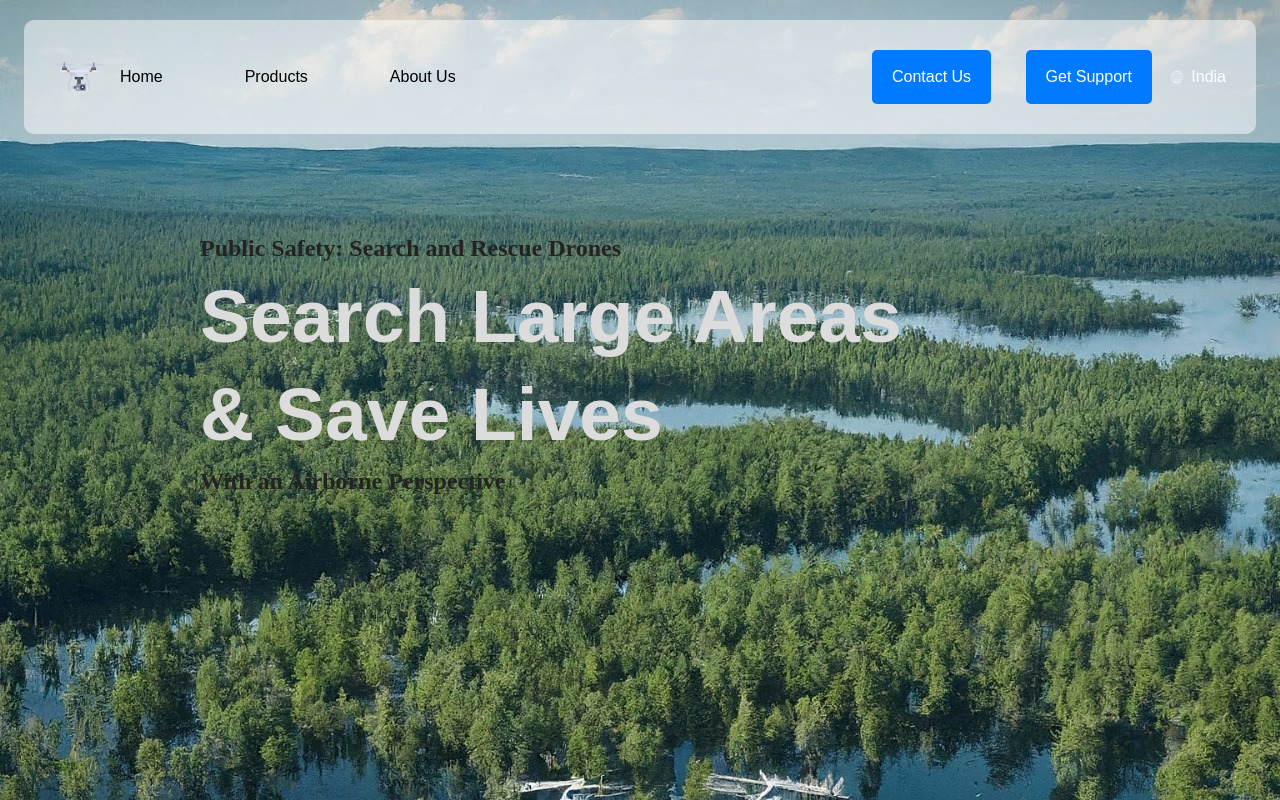
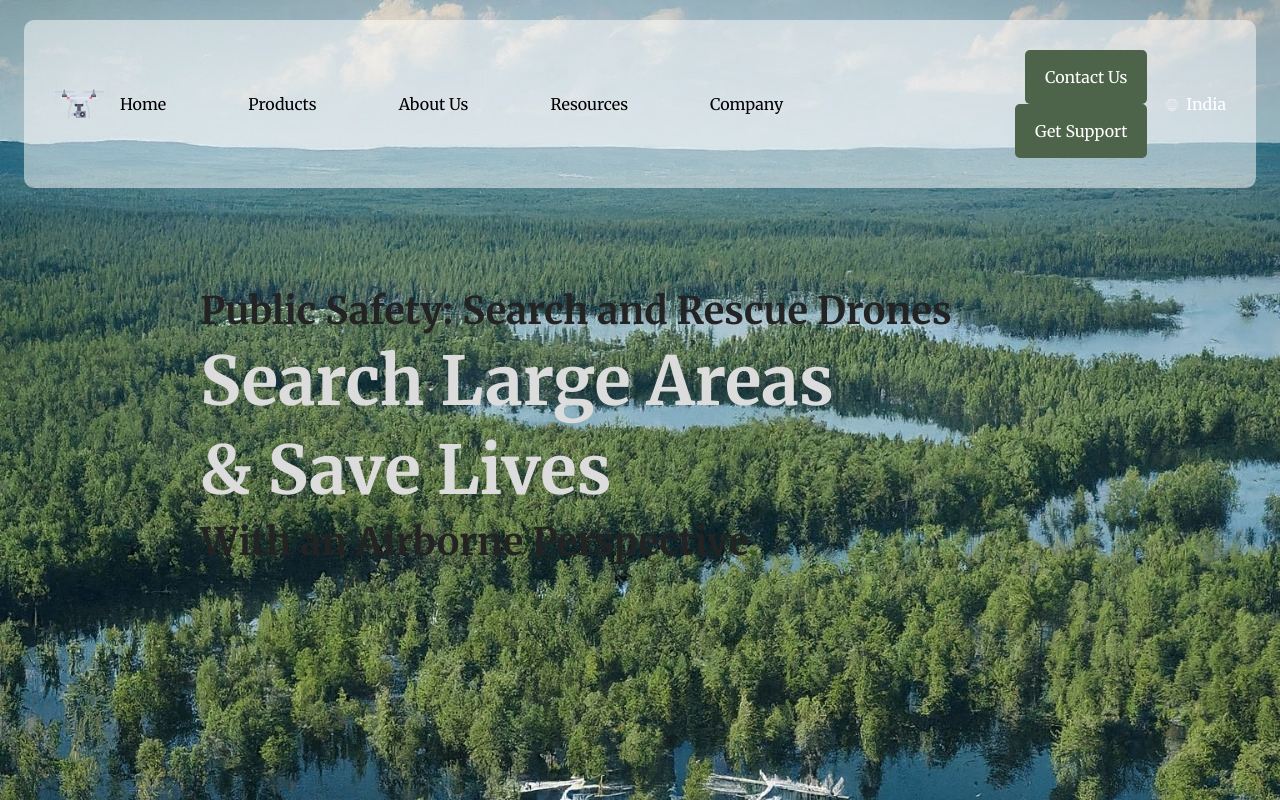
Before and after one commit to gunj13/ResQDrone, a plain HTML site: page index.html in a window 1280 px wide. Drawn offline with nearby package versions, Linux system fonts and the light colour scheme.

Commit message:
Update index.html
~ishaan

```diff
--- a/index.html
+++ b/index.html
@@ -1,55 +1,88 @@
 <!DOCTYPE html>
 <html lang="en">
+
 <head>
     <meta charset="UTF-8">
     <meta name="viewport" content="width=device-width, initial-scale=1.0">
-  <title>ResQDrone</title>
+    <title>SARD</title>
     <link href="https://stackpath.bootstrapcdn.com/bootstrap/4.5.2/css/bootstrap.min.css" rel="stylesheet">
+
     <style>
+        @import url('https://fonts.googleapis.com/css?family=Merriweather:700|Merriweather:400');
+        h1, h2, h3, h4, h5 {
+        font-family: 'Merriweather';
+        font-weight: 700;
+        }
         body {
+            font-family: 'Merriweather';
+            font-weight: 400;
             margin: 0;
-      font-family: Arial, sans-serif;
             background-image: url('image.jpeg');
             background-size: cover;
             background-repeat: no-repeat;
             background-attachment: fixed;
         }
+        html {font-size: 100%;} /* 16px */
+
+        h1 {font-size: 4.210rem; /* 67.36px */}
+
+        h2 {font-size: 3.158rem; /* 50.56px */}
+
+        h3 {font-size: 2.369rem; /* 37.92px */}
+
+        h4 {font-size: 1.777rem; /* 28.48px */}
+
+        h5 {font-size: 1.333rem; }
+
+        small {font-size: 0.750rem;}
+
         header {
             background-color: rgba(255, 255, 255, 0.5);
             color: #fff;
             margin-top: 20px;
             padding: 30px;
             border-radius: 10px;
-      display: flex;/*flexible gap between text*/
+            display: flex;
+            /*flexible gap between text*/
             justify-content: space-between;
             align-items: center;
         }
-    header:hover
-    {
+
+        header:hover {
             background-color: #000000;
         }
-    header:hover .nav-link,header:hover #contact,header:hover #support,header:hover span
-    {
+
+        header:hover .nav-link,
+        header:hover #contact,
+        header:hover #support,
+        header:hover span {
             color: rgba(255, 255, 255, 0.75);
         }
 
         .logo {
             margin-right: auto;
         }
+
         nav {
             display: flex;
-      gap: 50px; /*gap between text*/
+            gap: 50px;
+            /*gap between text*/
         }
+
         .nav-link {
             text-decoration: none;
             color: #000000;
             transition: color 0.2s;
         }
+
         .nav-link:hover {
-      color: #090081; /* Change text color on hover */
+            color: #090081;
+            /* Change text color on hover */
         }
-    #contact, #support {
-      background-color: #007bff;
+
+        #contact,
+        #support {
+            background-color: #4e644a;
             color: #fff;
             border: none;
             margin-left: 30px;
@@ -57,23 +90,24 @@
             border-radius: 5px;
             cursor: pointer;
         }
+
         main {
             margin-top: 100px;
-      padding-left: 200px; /*padding for the gap */
+            padding-left: 200px;
+            /*padding for the gap */
             text-align: left;
         }
+
         h1 {
-      font-size: 75px;
             color: #dcdcdc;
         }
+
         h3 {
-    font-family: 'Times New Roman', Times, serif;
-      font-size: 24px;
             color: #242323;
         }
-
     </style>
 </head>
+
 <body>
 
     <header class="mx-4">
@@ -82,14 +116,18 @@
             <img src="logo.png" alt="Logo" width="50">
         </div>
         <nav>
-    <a href="index.html" class="nav-link" >Home</a>
-    <a href="#" class="nav-link" >Products</a>
-    <a href="aboutus.html" class="nav-link" >About Us</a>
+            <a href="index.html" class="nav-link">Home</a>
+            <a href="#" class="nav-link">Products</a>
+            <a href="aboutus.html" class="nav-link">About Us</a>
+            <a href="#" class="nav-link">Resources</a>
+            <a href="#" class="nav-link">Company</a>
         </nav>
 
         <div class="col text-right">
-    <button id="contact">Contact Us</button>
-    <button id="support">Get Support</button>
+            <div><button id="contact">Contact Us</button></div>
+            <div><button id="support">Get Support</button></div>
+
+
         </div>
 
         <div id="globe">
@@ -111,4 +149,5 @@
     </main>
 
 </body>
+
 </html>
```
Lines whose indentation alone changed are shown as unchanged.
